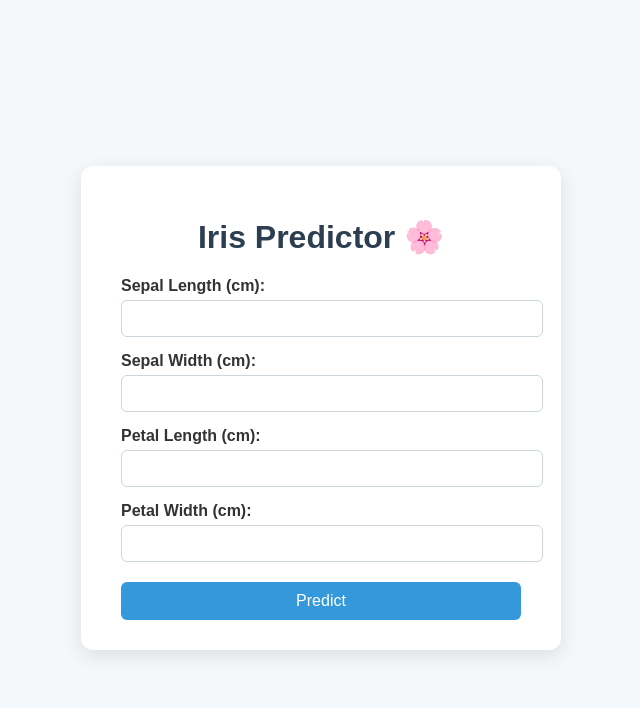
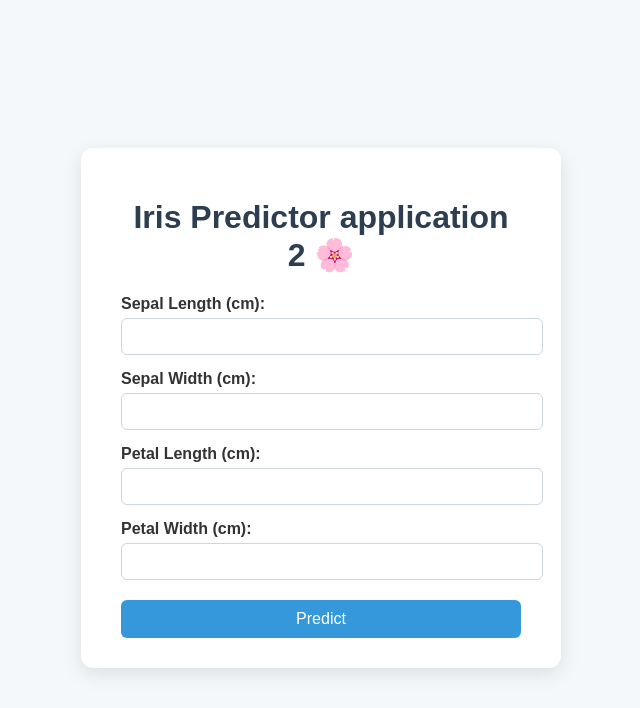
Before and after one commit to Apurva26-git/mlops-wine-quality, a Flask app: page / in a window 1280 px wide. Shown: the top 708 px of the page, without its empty margins (319-959 px from the left). Run offline with Flask 3, Linux system fonts and the light colour scheme; parts of the project's set-up code (start-up, migrations or seed data) failed here and were passed over.

Commit message:
name change

```diff
--- a/templates/index.html
+++ b/templates/index.html
@@ -68,7 +68,7 @@
 </head>
 <body>
     <div class="container">
-        <h1>Iris Predictor 🌸</h1>
+        <h1>Iris Predictor application 2 🌸</h1>
         <form method="post" action="/predict">
             <label for="sepal_length">Sepal Length (cm):</label>
             <input type="text" name="sepal_length" required>
```
